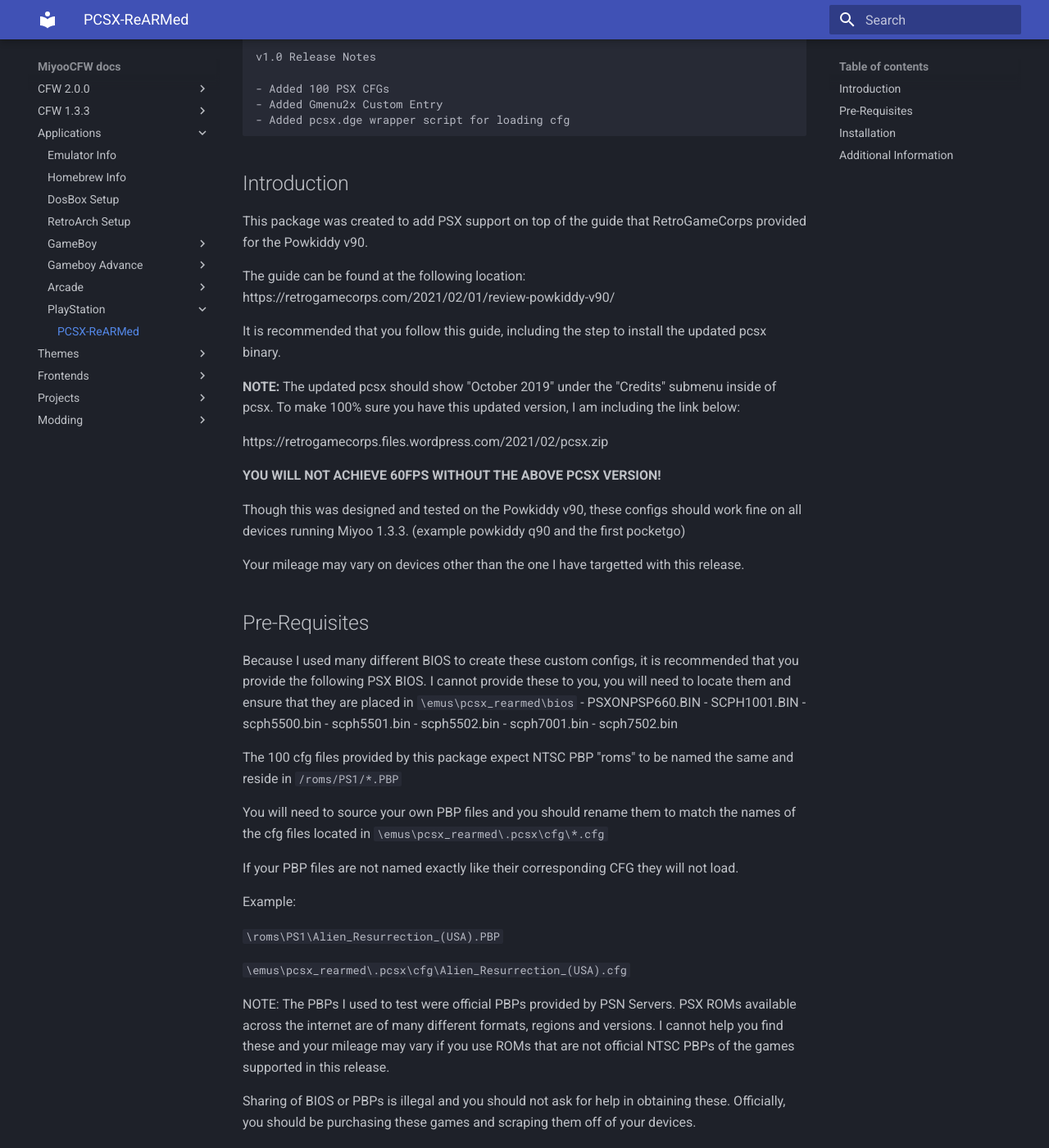
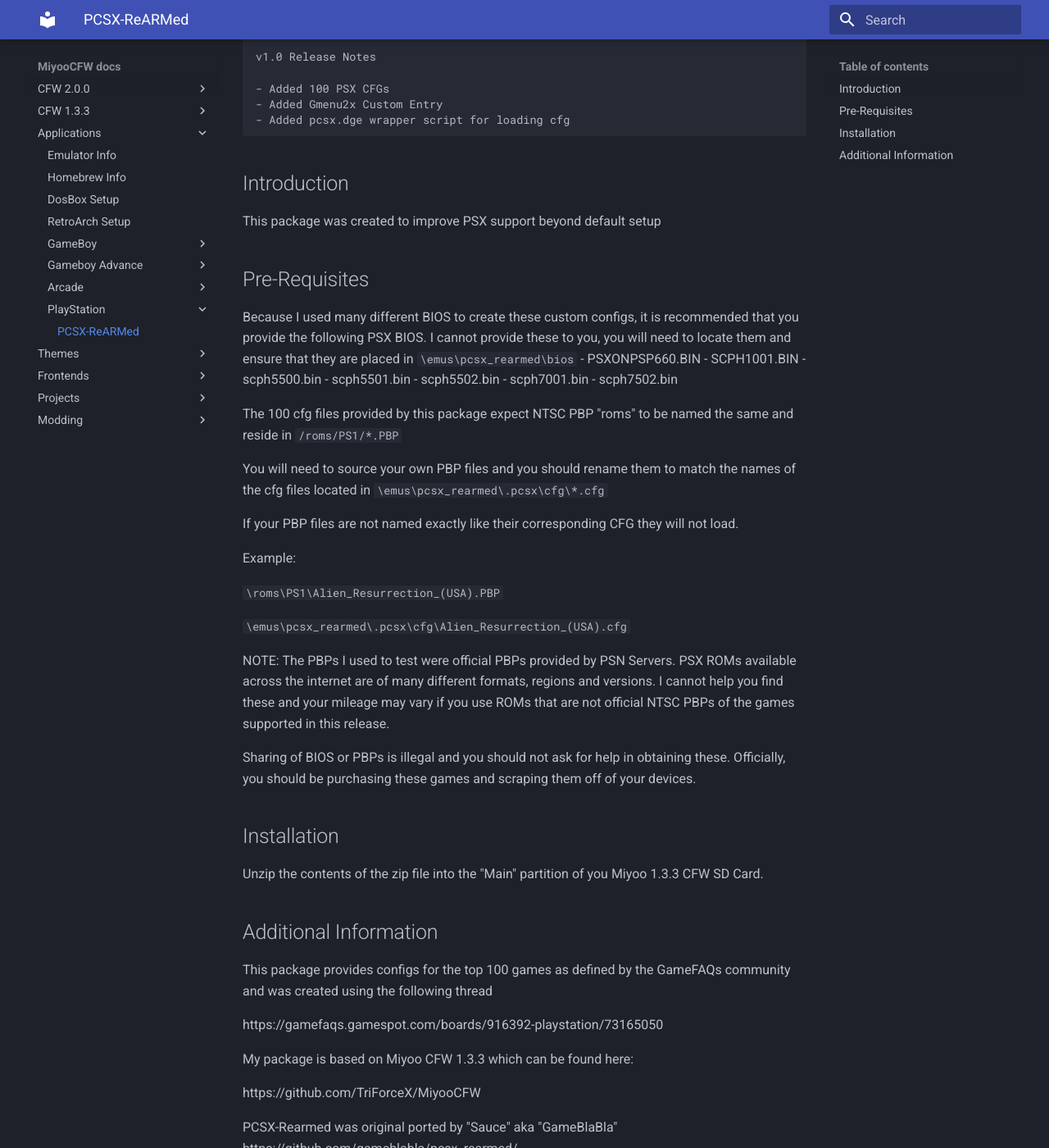
Before and after one commit to MiyooCFW/docs, an MkDocs documentation site: the page built from docs/PCSX-ReARMed.md, in a window 1280 px wide and 1400 px high, scrolled down 308 px. Shown: the whole window at 82% size. Built offline with MkDocs 1.6.1 and Material for MkDocs 9.7.7, drawn with Linux system fonts in a browser that asks for light colours; some of the changed text lies outside the part shown.

Commit message:
rm any google.drive & other ex. d/l notions

````diff
--- a/docs/PCSX-ReARMed.md
+++ b/docs/PCSX-ReARMed.md
@@ -2,7 +2,7 @@
 
 HYJiNX187's PCSX-Rearmed Config Library v1.0
 
-Download [here](https://drive.google.com/file/d/1WViPMmdi6SW5ibU2OuK5E7vFeCx2fGg-/view?usp=sharing)
+Download [here](assets/PCSX_Rearmed_CFG_2.zip)
 
 ```
 v1.1 Release Notes
@@ -19,29 +19,7 @@
 
 ## Introduction
 
-This package was created to add PSX support on top of the guide
-that RetroGameCorps provided for the Powkiddy v90.
-
-The guide can be found at the following location:
-https://retrogamecorps.com/2021/02/01/review-powkiddy-v90/
-
-It is recommended that you follow this guide, including the step
-to install the updated pcsx binary.
-
-**NOTE:** The updated pcsx should show "October 2019" under the
-"Credits" submenu inside of pcsx. To make 100% sure you have this
-updated version, I am including the link below:
-
-https://retrogamecorps.files.wordpress.com/2021/02/pcsx.zip
-
-**YOU WILL NOT ACHIEVE 60FPS WITHOUT THE ABOVE PCSX VERSION!**
-
-Though this was designed and tested on the Powkiddy v90, these
-configs should work fine on all devices running Miyoo 1.3.3.
-(example powkiddy q90 and the first pocketgo)
-
-Your mileage may vary on devices other than the one I have
-targetted with this release.
+This package was created to improve PSX support beyond default setup
 
 ## Pre-Requisites
 
@@ -96,8 +74,7 @@
 
 https://gamefaqs.gamespot.com/boards/916392-playstation/73165050
 
-Both my package and RetroGameCorps Powkiddy v90 Guide are based on
-Miyoo CFW 1.3.3 which can be found here:
+My package is based on Miyoo CFW 1.3.3 which can be found here:
 
 https://github.com/TriForceX/MiyooCFW
 
````
Also changed, not shown: other parts of docs/PCSX-ReARMed.md (+1 -1 lines), docs/GamBatte.md (+3 -3 lines), docs/NewComicBook.md (+5 -5 lines), docs/OhBoy.md (+2 -2 lines), docs/imgs/58358038-30547880-7e4b-11e9-8e00-0b8f4daf6114.png (added), docs/imgs/58358039-30547880-7e4b-11e9-9157-398baa9dc466.png (added), docs/imgs/62871775-190a8600-bcea-11e9-88ec-c8d12f688313.png (added), docs/imgs/62871776-190a8600-bcea-11e9-8e3f-2a19eddded8c.gif (added), docs/imgs/62871948-6dae0100-bcea-11e9-81ad-8565c3555462.png (added), docs/imgs/62871950-6e469780-bcea-11e9-808e-0525e50d70fb.png (added), 5 other files.
